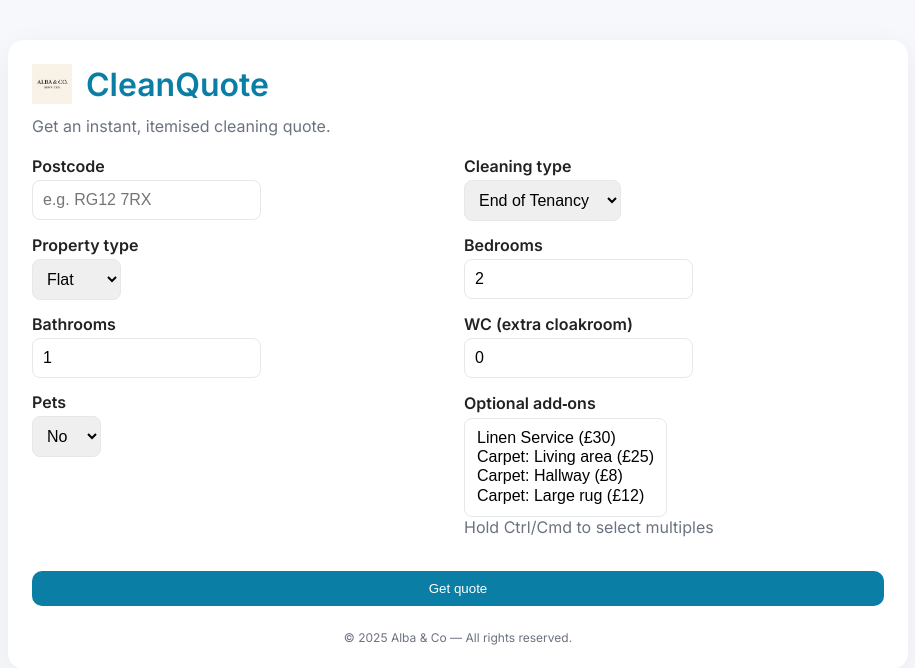
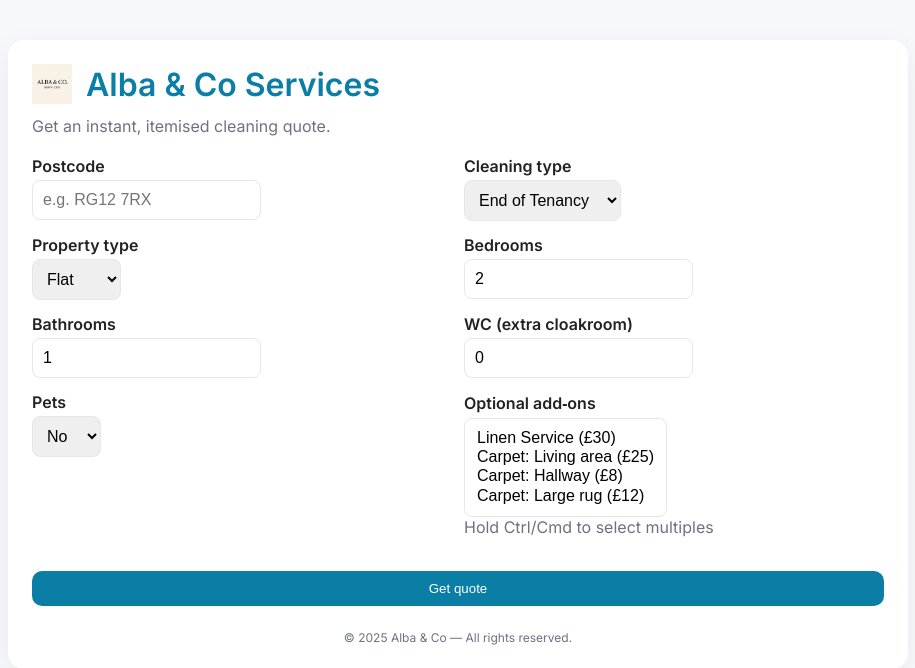
Before and after one commit to sebbarrientos/CleanQuote, a Flask app: page / in a window 1280 px wide. Shown: the top 668 px of the page, without its empty margins (182-1097 px from the left). Run offline with Flask 3, Linux system fonts and the light colour scheme.

Commit message:
Update base.html

```diff
--- a/templates/base.html
+++ b/templates/base.html
@@ -3,16 +3,16 @@
 <head>
   <meta charset="utf-8"/>
   <meta name="viewport" content="width=device-width,initial-scale=1"/>
-  <title>{% block title %}CleanQuote{% endblock %}</title>
+  <title>{% block title %}Alba & Co Services{% endblock %}</title>
   <link rel="stylesheet" href="{{ url_for('static', filename='styles.css') }}">
   <link rel="icon" href="{{ url_for('static', filename='logo.png') }}">
-  <meta name="description" content="Instant, itemised quotes for cleaning services.">
+  <meta name="description" content="Instant quotes for cleaning services.">
 </head>
 <body>
   <div class="container">
     <div class="header">
       <img src="{{ url_for('static', filename='logo.png') }}" alt="Logo">
-      <h1>CleanQuote</h1>
+      <h1>Alba & Co Services</h1>
     </div>
     <div class="sub">{% block subtitle %}{% endblock %}</div>
 
```
